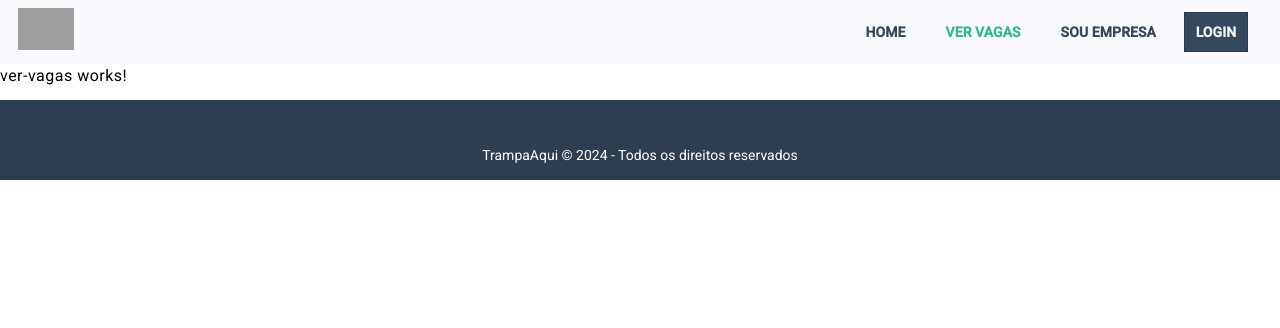
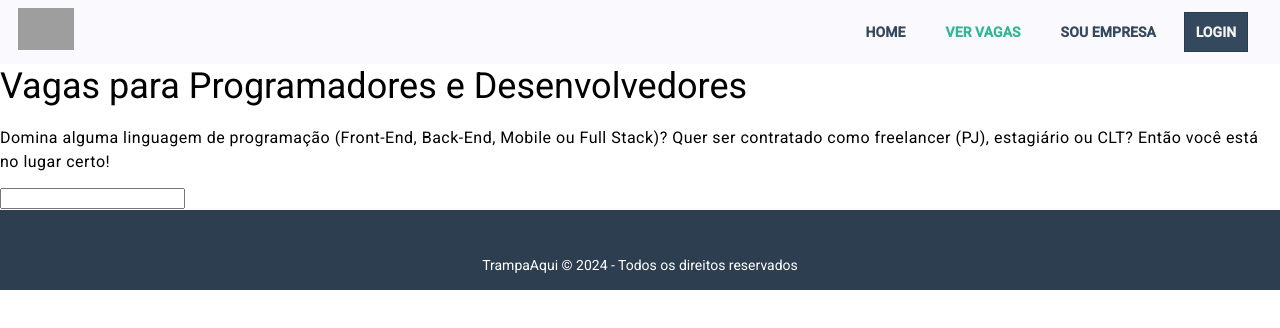
Before and after one commit to lucasgfaj/trampa-aqui, an Angular app: page /ver-vagas in a window 1280 px wide. Shown: the top 328 px of the page. Built offline with nearby package versions, Linux system fonts and the light colour scheme; grey boxes are pictures that could not be loaded; some icons are missing.

Commit message:
Init: feature/ver-vagas

```diff
--- a/src/app/pages/ver-vagas/ver-vagas.component.html
+++ b/src/app/pages/ver-vagas/ver-vagas.component.html
@@ -1 +1,25 @@
-<p>ver-vagas works!</p>
+<header>
+    <div>
+        <div>
+            <h3>Vagas para Programadores e Desenvolvedores</h3>
+        </div>
+        <div>
+            <p>Domina alguma linguagem de programação (Front-End, Back-End, Mobile ou Full Stack)?
+                Quer ser contratado como freelancer (PJ), estagiário ou CLT?
+                Então você está no lugar certo!</p>
+        </div>
+        <div><input type="text"></div>
+    </div>
+</header>
+
+<main>
+    <section>
+        <div class="api-link"></div>
+    </section>
+    <section>
+        <div>
+            <div></div>
+            <div></div>
+        </div>
+    </section>
+</main>
```
